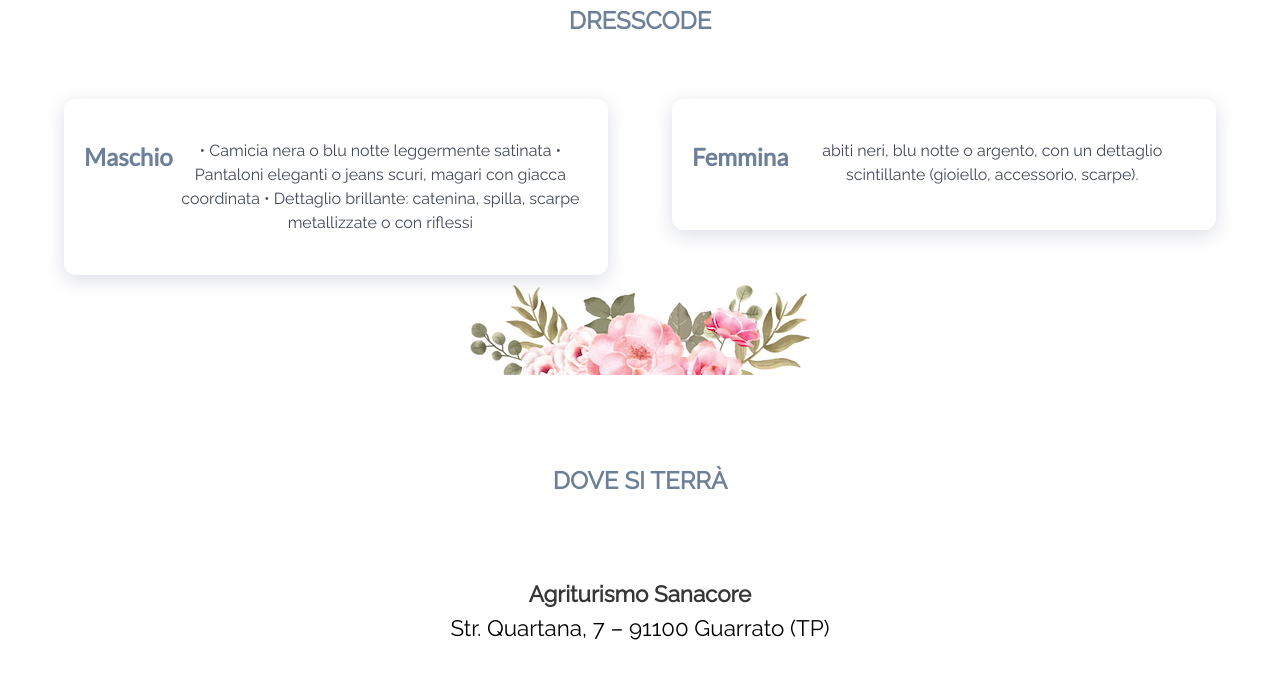
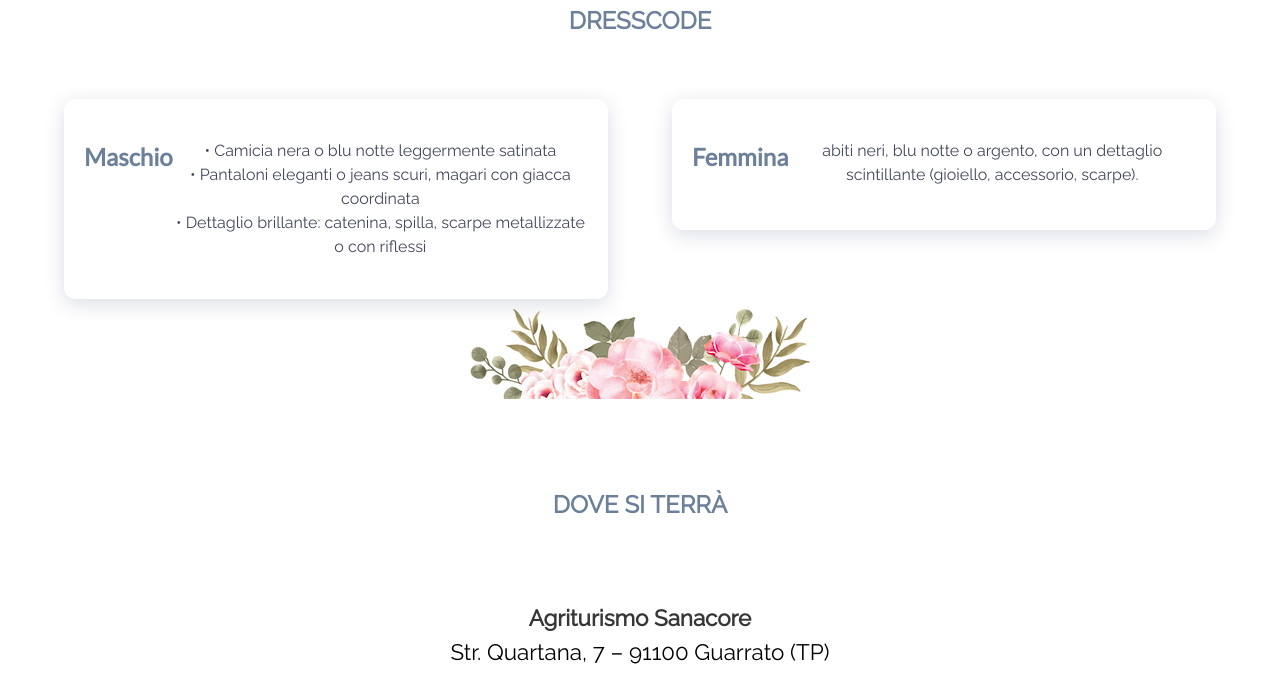
Before and after one commit to https-alex-it/birthday, a plain HTML site: page index.html in a window 1280 px wide. Shown: the part 1249-1934 px from the top of the page. Drawn offline with nearby package versions, Linux system fonts and the light colour scheme; a script that the page names is missing; a web font is replaced by a local one.

Commit message:
Update index.html

```diff
--- a/index.html
+++ b/index.html
@@ -124,8 +124,8 @@
             <div class="column is-half-tablet is-full-mobile has-text-centered">
               <div class="tile box glass-effect">
                 <h3 class="title-foto dusty-pink-darkest">Maschio</h3>
-                <p class="bodytext">•	Camicia nera o blu notte leggermente satinata
-	•	Pantaloni eleganti o jeans scuri, magari con giacca coordinata
+                <p class="bodytext">•	Camicia nera o blu notte leggermente satinata <br>
+	•	Pantaloni eleganti o jeans scuri, magari con giacca coordinata<br>
 	•	Dettaglio brillante: catenina, spilla, scarpe metallizzate o con riflessi</p>
               </div>
             </div>
```
